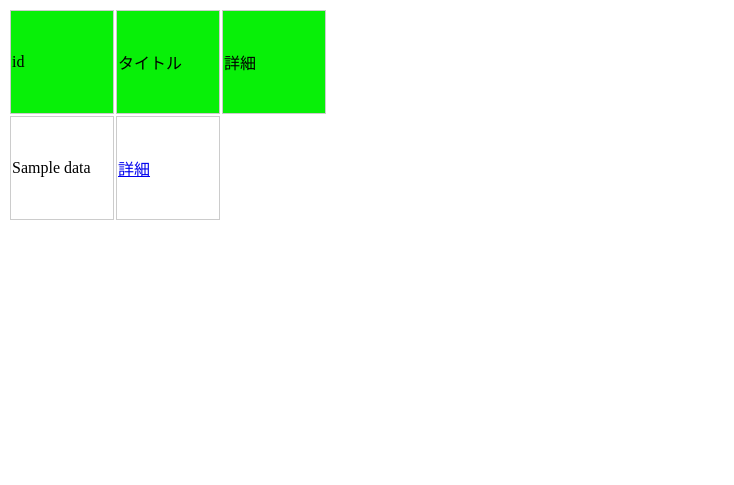
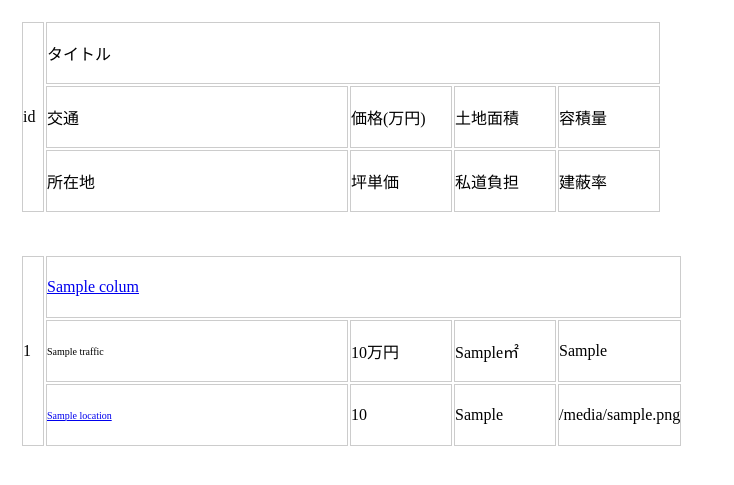
Before and after one commit to j14217/scraping, a Django app: template landinfo/search/templates/search/all.html in a window 1280 px wide. Shown: the top 485 px of the page, without its empty margins (0-734 px from the left). Run offline with Django 3.2, Linux system fonts and the light colour scheme; the template is opened without the code that fills it: most values are stand-ins (such as "Sample title", 1, 10 or a date in 2020); parts of the project's set-up code (start-up, migrations or seed data) failed here and were passed over.

Commit message:
全件表示サイトのレイアウト変更 Noneを「なし」に変換する処理を実装

```diff
--- a/landinfo/search/static/search/one.css
+++ b/landinfo/search/static/search/one.css
@@ -1,17 +1,46 @@
+* {
+    margin : 0;
+    padding : 0;
+  }
+
+.alltable {
+    padding: 20px;
+}
+
+.alltable th,
+.alltable td {
+  height:60px;
+  width:100px;
+  max-width:600px;
+  border: 1px solid #CCCCCC;
+  white-space: auto;
+  overflow: hidden;
+  text-overflow: ellipsis;
+}
+
+.alltable td.columid {
+    width:20px;
+}
+
+.alltable td.long {
+    font-size: 10px;
+    width:300px;
+    font: size 3;
+}
+
+.alltable td.title_long {
+    width:300px;
+}
+
 .onetable {
-    overflow:auto;
-    white-space: nowrap;
-    overflow-x:scroll;
-    table-layout: fixed;
-}
-.onetable th,
-.onetable td {
-    height:100px;
-    width:100px;
     border: 1px solid #CCCCCC;
 }
 
-.colum {
-    background-color: rgb(8, 240, 8);
-    border:1;
+.onetable th {
+    border: 1px solid #CCCCCC;
 }
+
+.onetable thead {
+    display: flex;
+    float: left;
+}
--- a/landinfo/search/templates/search/all.html
+++ b/landinfo/search/templates/search/all.html
@@ -1,18 +1,27 @@
 {% extends "./base.html" %}
 {% block body %}
-<table  class="onetable">
-<tr class="colum">
-<td>id</td>
-<td>タイトル</td>
-<td>詳細</td>
-</tr>
+<table  class="alltable">
+    <tr>
+    <td rowspan="3" class="columid">id</td><td colspan="4">タイトル</td>
+    </tr>
+    <tr>
+    <td  class="title_long">交通</td><td>価格(万円)</td><td>土地面積</td><td >容積量</td>
+    </tr>
+    <tr>
+    <td  class="title_long">所在地</td><td>坪単価</td><td>私道負担</td><td>建蔽率</td>
+    </tr>
+</table>
 {% for colum in columns %}
-<tr>
-{% for data in colum %}
-<td>{{data}}</td>
+<table class="alltable">
+    <tr>
+    <td rowspan="3" class="columid">{{ colum.id }}</td><td colspan="4"><a href="/search/{{ colum.id }}/one">{{colum.title}}</a></td>
+    </tr>
+    <tr>
+    <td title="{{ colum.traffic }}" class="long">{{ colum.traffic }}</td><td>{{ colum.price }}万円</td><td>{{colum.land_area}}㎡</td><td>{{ colum.floor_area_ratio }}</td>
+    </tr>
+    <tr>
+    <td title="{{ colum.location }}" class="long"><a href="https://www.google.co.jp/maps/place/{{ colum.location }}">{{ colum.location }}</a></td><td>{{ colum.tsubo_unit_price }}</td><td>{{ colum.private_road_burden }}</td><td>{{ colum.building_coverage }}</td>
+    </tr>
+</table>
 {% endfor %}
-<td><a href="/search/{{ colum.id }}/one">詳細</a></td>
-</tr>
-{% endfor %}
-</table>
 {% endblock %}
```
Also changed, not shown: landinfo/search/DBconnection.py (+15 -53 lines), landinfo/search/views.py (+6 -4 lines).
